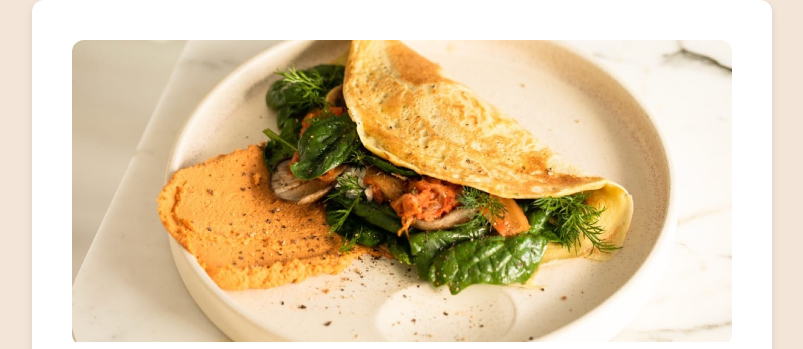
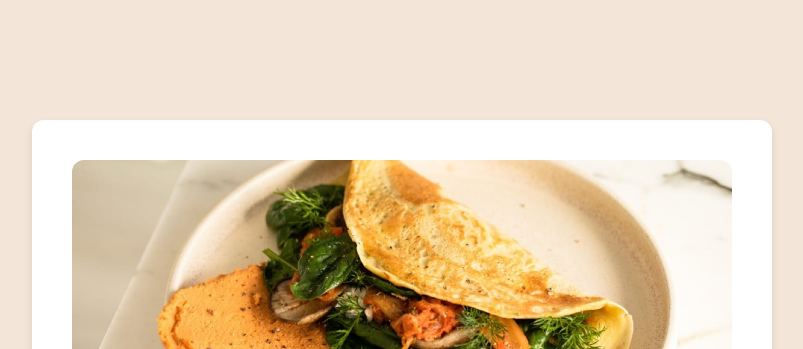
Before and after one commit to irmayanet85/frontendMentRecipePage, a plain HTML site: page index.html in a window 1280 px wide. Shown: the top 349 px of the page, without its empty margins (238-1041 px from the left). Drawn offline with Linux system fonts and the light colour scheme.

Commit message:
fix margin top of the card

```diff
--- a/assets/style.css
+++ b/assets/style.css
@@ -1,27 +1,3 @@
-/*@font-face {
-  font-family: 'Young Serif';
-  src: url('./assets/fonts/young-serif/YoungSerif-Regular.ttf') format('truetype');
-  font-weight: 400;
-  font-display: swap;
-}
-@font-face {
-  font-family: 'Outfit';
-  src: url('./assets/fonts/outfit/static/Outfit-Bold.ttf') format('truetype');
-  font-weight: 700;
-  font-display: swap;
-}
-@font-face {
-  font-family: 'Outfit';
-  src: url('./assets/fonts/outfit/static/Outfit-SemiBold.ttf') format('truetype');
-  font-weight: 600;
-  font-display: swap;
-}
-@font-face {
-  font-family: 'Outfit';
-  src: url('./assets/fonts/outfit/static/Outfit-Regular.ttf') format('truetype');
-  font-weight: 400;
-  font-display: swap;
-}*/
 
 :root{
     --color-White: hsl(0, 0%, 100%);
@@ -64,7 +40,7 @@ body {
     justify-content: center;
     align-items: center;
     align-content: center;
-
+    margin-top: 120px;
 }
 .card-header {
     width: 100%;
```
